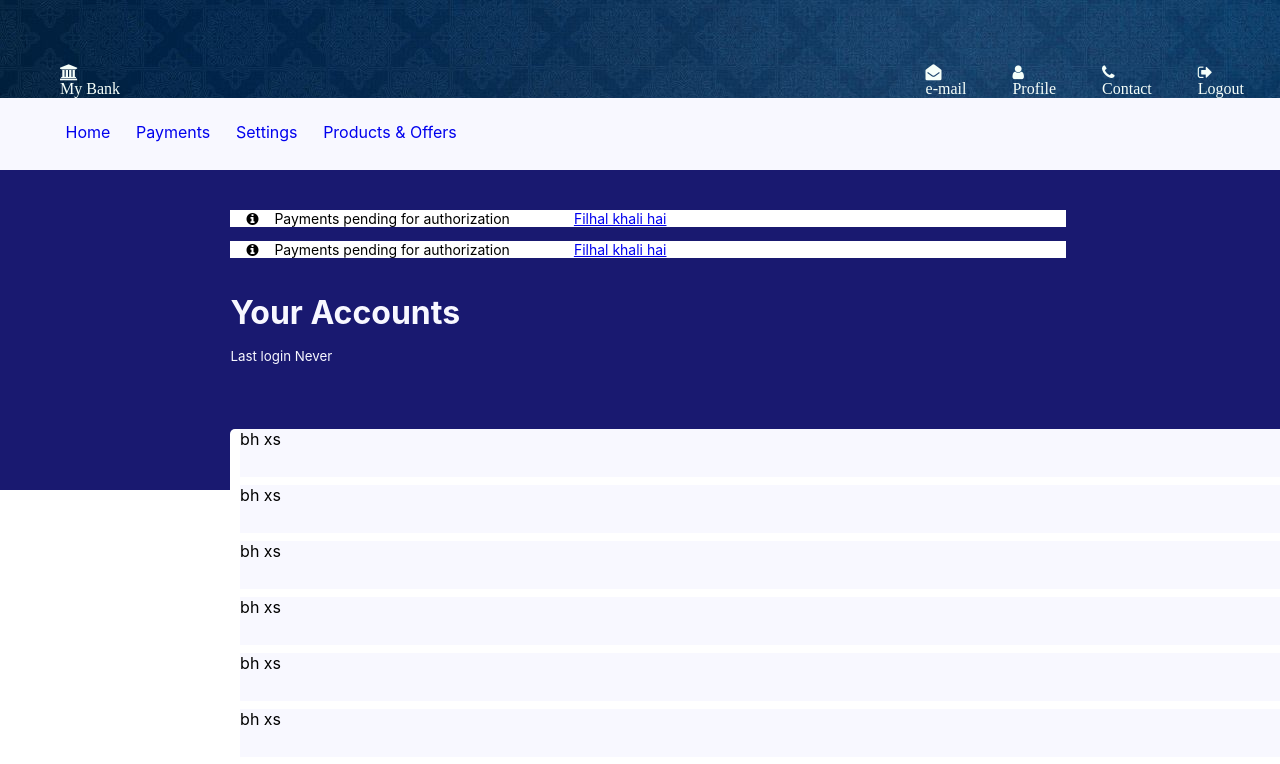
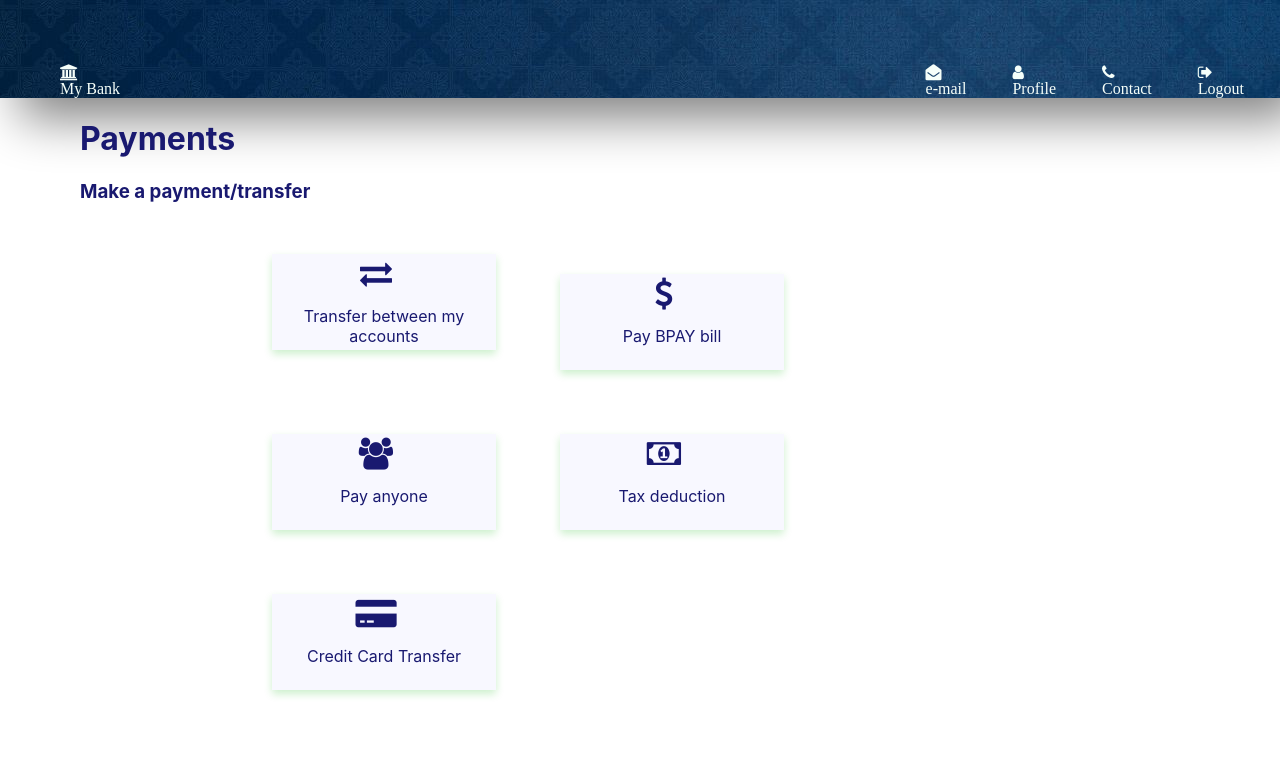
Before and after one commit to Riti24/Banking-Application, a React (Create React App) app: page /payments in a window 1280 px wide. Before the commit this address led to /home. Shown: the top 764 px of the page. Built offline with nearby package versions, Linux system fonts and the light colour scheme.

Commit message:
Ritika-Payments UI done

```diff
--- a/src/App.css
+++ b/src/App.css
@@ -56,8 +56,8 @@ li{
   z-index: 1; /* Sit on top */
   left: 10%;
   top: 20%;
-  width: 10%; /* Full width */
-  height: 10%; /* Full height */
+  width: 50%; /* Full width */
+  height: 50%; /* Full height */
   overflow: auto; /* Enable scroll if needed */
   background-color: rgb(0,0,0); /* Fallback color */
   background-color: rgba(0,0,0,0.4); /* Black w/ opacity */
@@ -107,8 +107,49 @@ li{
   width: fit-content;
 
 }
+.PaymentsMain{
+  padding-left: 5rem;
+  color:midnightblue;
+
+}
+.ParentCard{
+  width:63%;
+  padding-left: 10rem;
+}
+.Card{
+  display: inline-block;
+  box-shadow: 0 4px 8px 0 rgba(0,182,0,0.2);
+  width: 14rem;
+  height: 6rem;
+  background-color: ghostwhite;
+  /* margin-top: 1rem; */
+  /* margin-left: 2rem; */
+  margin:2rem;
+}
+
+.Carddata{
+  color:midnightblue;
+ text-align: center;
+ padding-top: 0.3rem;
+}
+/* .Container{
+  display:flex;
+  flex-direction: row;
+} */
+.is-blurred{
+    filter: blur(2px);
+  -webkit-filter: blur(2px);
+
+}
+
 @media only screen and (max-width: 540px) {
   li {
     margin-left: -15%;
   }
+  .PaymentsMain{
+    padding-left: 0rem;
+  }
+  .ParentCard{
+    width:98%
+  }
 }
--- a/src/Components/LoginComponent.js
+++ b/src/Components/LoginComponent.js
@@ -13,8 +13,8 @@ class Login extends React.Component {
         username:"",
         password:""
       }
-      this.changeHandler=this.changeHandler.bind(this);
-      this.submitLogin=this.submitLogin.bind(this);
+      // this.changeHandler=this.changeHandler.bind(this);
+      // this.submitLogin=this.submitLogin.bind(this);
 
     }
     changeHandler=(e)=>{
--- a/src/Components/MainComponent.js
+++ b/src/Components/MainComponent.js
@@ -3,6 +3,7 @@ import Navbar from './NavbarComponent';
 import Login from './LoginComponent';
 import Home from './HomeComponent';
 import { Redirect, Route,Switch } from 'react-router';
+import Payments from './PaymentsComponent';
 
 class Main extends Component{
     render(){
@@ -12,6 +13,7 @@ class Main extends Component{
                 <Switch>
                 <Route exact path="/login" component={Login}></Route>
                 <Route exact path="/home" component={Home}></Route>
+                <Route exact path="/payments" component={Payments}></Route>
                 <Redirect to="/home"></Redirect>
                 </Switch>
             </div>
--- /dev/null
+++ b/src/Components/PaymentsComponent.js
@@ -0,0 +1,97 @@
+import React, { Component } from 'react';
+import '../App.css';
+
+
+
+class Payments extends Component{
+    constructor(){
+        super();
+        this.state={
+            isModalOpen:false
+        }
+
+
+    }
+    onModalClick=()=>{
+        console.log(this.state.isModalOpen);
+        this.setState({
+
+                isModalOpen:!this.isModalOpen
+        })
+        console.log(this.state.isModalOpen)
+        if (this.isModalOpen){
+
+        }
+    }
+    ontransferClick=()=>{
+        alert("Paise nahi hai kahin bhi!!! Transfer kahan se karoge?? 🤑")
+    }
+    onbillpayClick=()=>{
+        alert("Sorry.. too many payments are pending!!! System crashed... Please your bills on time 🤑   Click on next card")
+    }
+
+
+    render(){
+
+
+        return(
+            <div className="PaymentsMain">
+                <h1>Payments</h1>
+                <h3>Make a payment/transfer</h3>
+                <div  className="ParentCard">
+
+                <div className="Card" onClick={this.ontransferClick} >{/*concept of bubbling... click anywhere in the card.. */}
+                    <div className="Carddata">
+                        {/* <h6 style={{alignContent:'center'}}>Bill Payment</h6> */}
+                        <i class="fa fa-exchange fa-2x" aria-hidden="true"></i>
+                        <p>Transfer between my accounts</p>
+                    </div>
+                </div>
+                    <div className="Card" onClick={this.onbillpayClick}>
+                        <div className="Carddata">
+                            {/* <h6 style={{alignContent:'center'}}>Bill Payment</h6> */}
+                            <i class="fa fa-usd fa-2x" aria-hidden="true"></i>
+                            <p>Pay BPAY bill</p>
+                        </div>
+                    </div>
+                    <div className="Card" onClick={this.onModalClick}>
+                        <div className="Carddata">
+                            {/* <h6 style={{alignContent:'center'}}>Bill Payment</h6> */}
+                            <i class="fa fa-users fa-2x" aria-hidden="true"></i>
+                            <p>Pay anyone</p>
+                        </div>
+                    </div >
+                    <div className="Card">
+                        <div className="Carddata">
+                            {/* <h6 style={{alignContent:'center'}}>Bill Payment</h6> */}
+                            <i class="fa fa-money fa-2x" aria-hidden="true"></i>
+                            <p>Tax deduction</p>
+                        </div>
+                    </div>
+                    <div className="Card">
+                        <div className="Carddata">
+                            {/* <h6 style={{alignContent:'center'}}>Bill Payment</h6> */}
+                            <i class="fa fa-credit-card-alt fa-2x" aria-hidden="true"></i>
+                            <p>Credit Card Transfer</p>
+                        </div>
+                    </div>
+                    </div>
+
+                    <div className="modal" style={{display:this.state.isModalOpen?'block':'none' }}>
+                    <form>
+                    <label>Your Account Number</label>
+                        <input type='text' ></input><br/>
+                    <label>Payee account number</label>
+                    <input type="text"></input> <br/>
+
+                    </form>
+                    </div>
+
+                </div>
+        );
+    }
+}
+
+
+
+export default Payments;
```
Also changed, not shown: src/Components/HomeComponent.js (+6 -4 lines).
